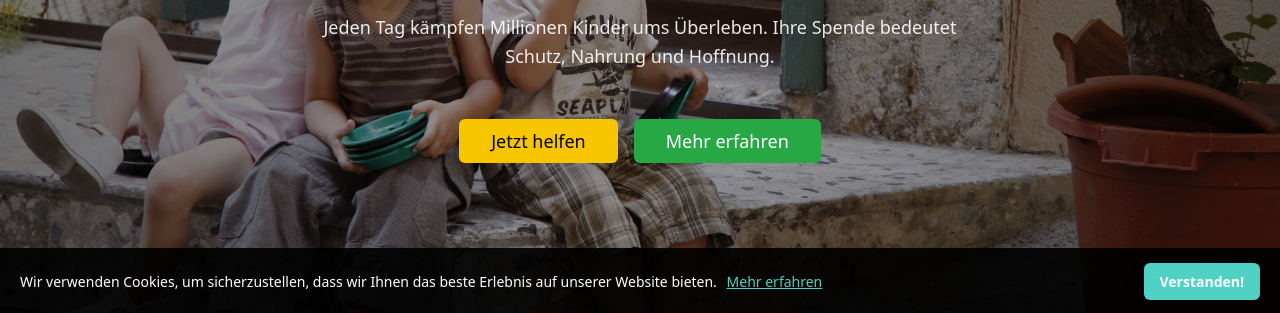
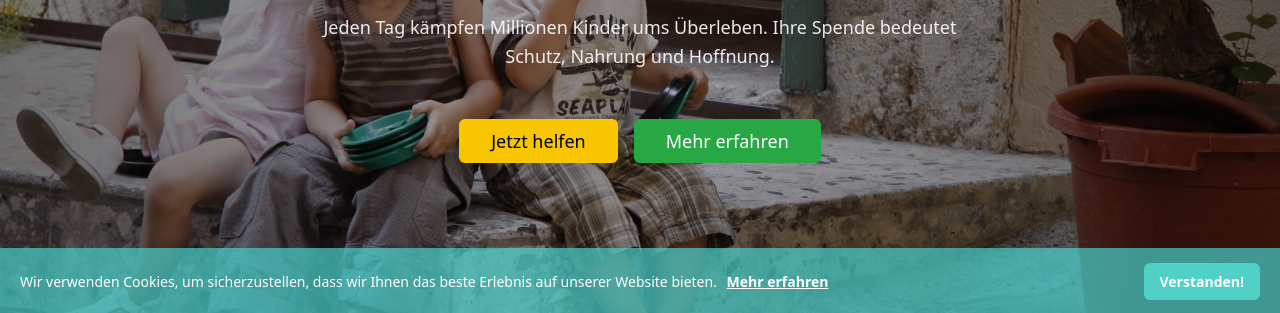
Before and after one commit to ichak244-art/cars, a plain HTML site: page index.html in a window 1280 px wide. Shown: the part 485-798 px from the top of the page. Drawn offline with nearby package versions, Linux system fonts and the light colour scheme.

Commit message:
Update style.css

```diff
--- a/style.css
+++ b/style.css
@@ -344,7 +344,7 @@
         bottom: 0;
         left: 0;
         width: 100%;
-        background: rgba(0, 0, 0, 0.9);
+        background: rgba(72, 209, 204, 0.7);
         color: white;
         display: none;
         justify-content: space-between;
@@ -361,7 +361,8 @@
     }
 
     .cookie-banner .learn-more {
-        color: #4fd1c5;
+        color: white;
+        font-weight: bold;
         text-decoration: underline;
         margin-left: 6px;
     }
```
